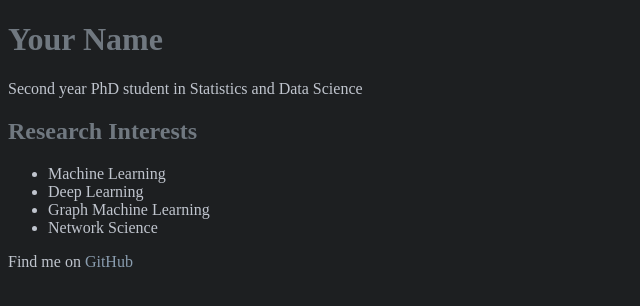
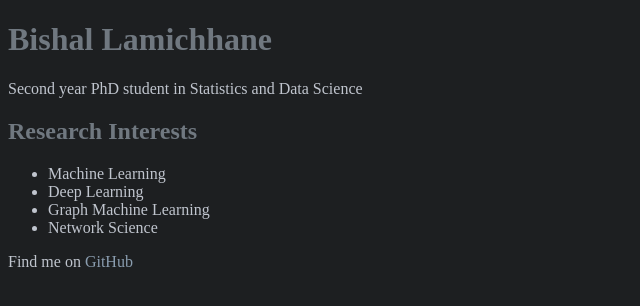
Before and after one commit to blamichhane314/blamichhane314.github.io, a plain HTML site: page index.html in a window 1280 px wide. Shown: the whole page, without its empty margins (0-640 px from the left). Drawn offline with Linux system fonts and the light colour scheme.

Commit message:
Update index.html

```diff
--- a/index.html
+++ b/index.html
@@ -4,12 +4,12 @@
     <meta charset="UTF-8">
     <meta http-equiv="X-UA-Compatible" content="IE=edge">
     <meta name="viewport" content="width=device-width, initial-scale=1.0">
-    <title>Your Name | PhD Student in Statistics and Data Science</title>
+    <title>Bishal Lamichhane | PhD Student in Statistics and Data Science</title>
     <link rel="stylesheet" href="styles.css">
 </head>
 <body>
     <header>
-        <h1>Your Name</h1>
+        <h1>Bishal Lamichhane</h1>
         <p>Second year PhD student in Statistics and Data Science</p>
     </header>
 
```
